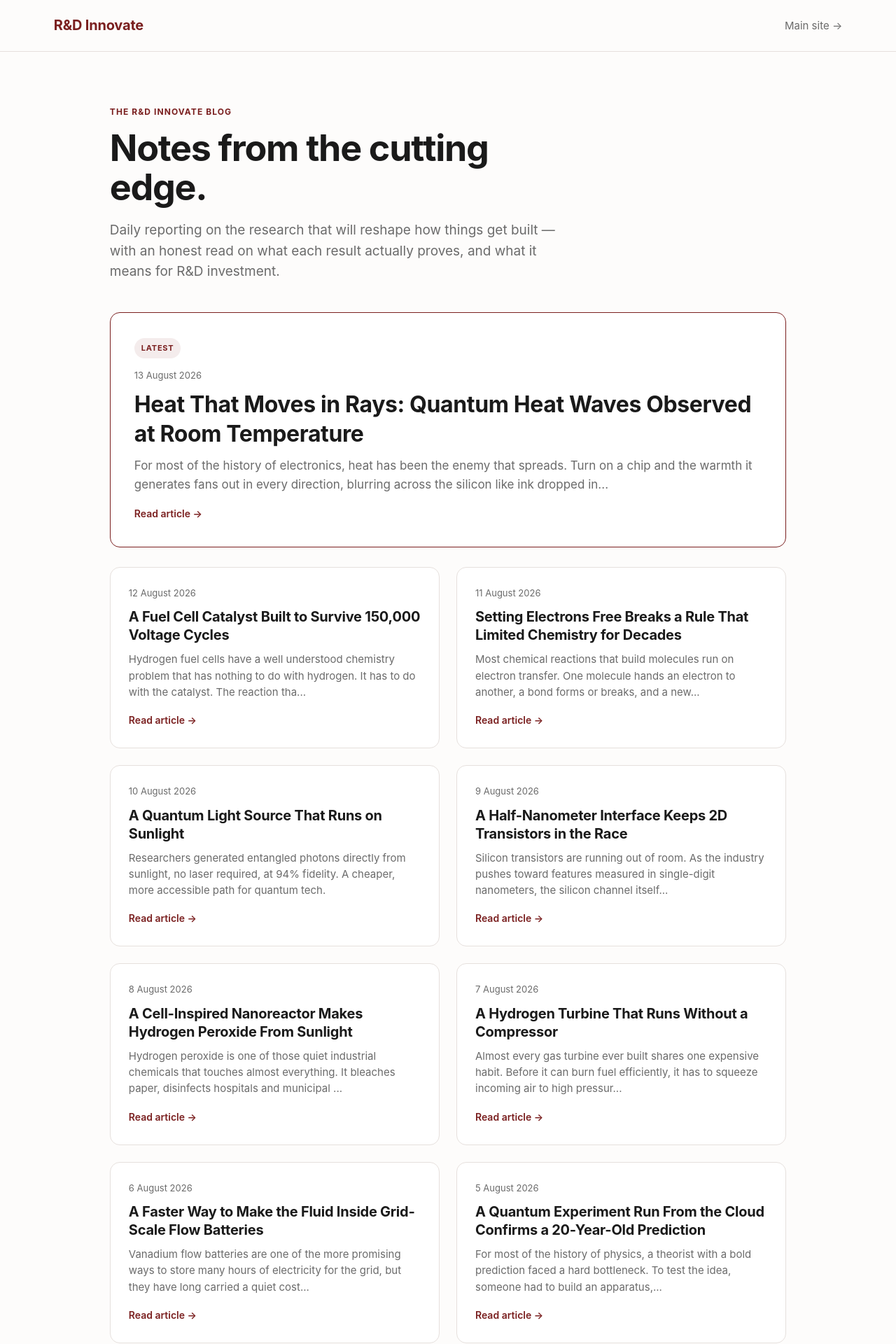
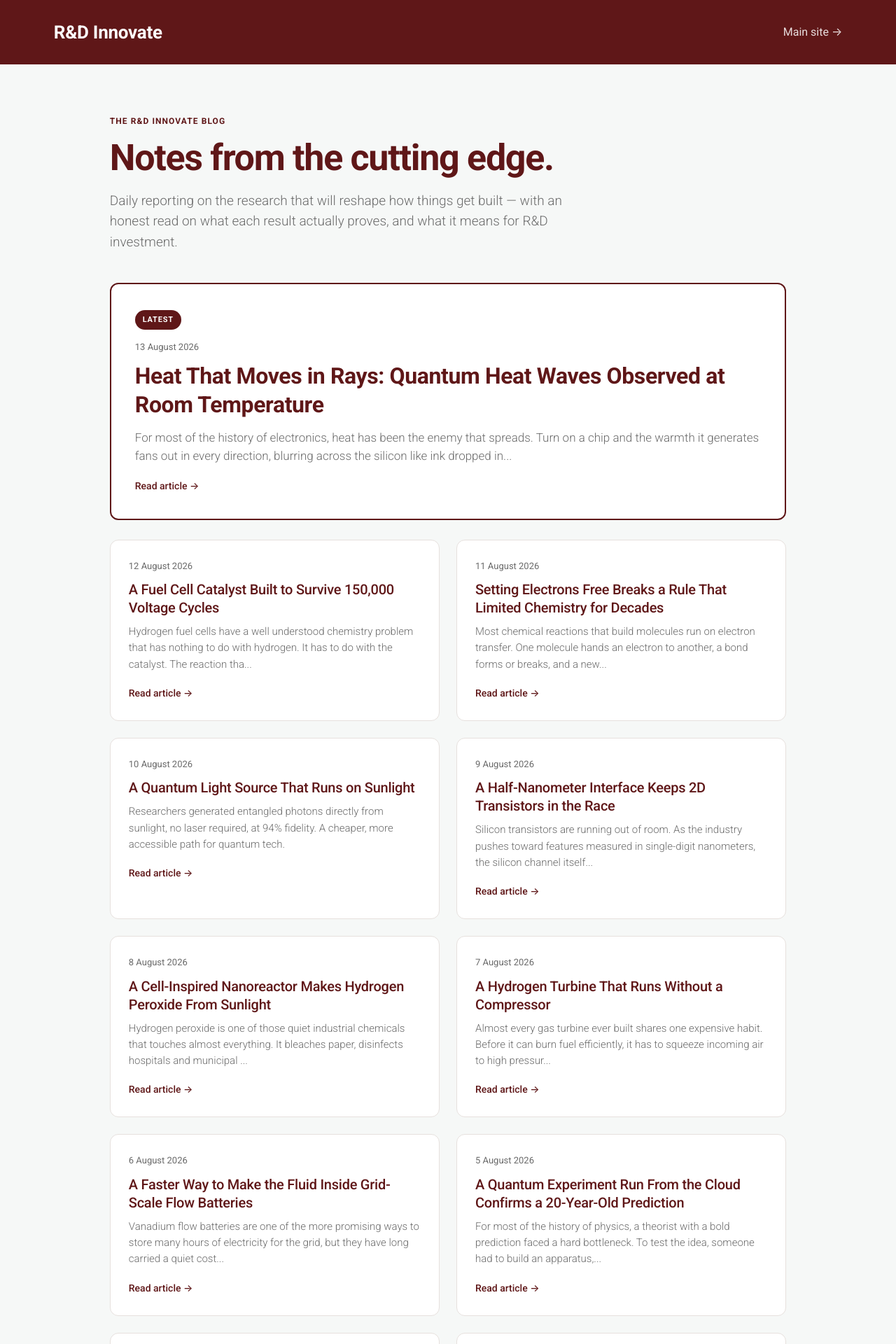
Before and after one commit to RDInnovateRD/rdinnovate-blog, a Jekyll site: the page built from index.html, in a window 1280 px wide. Shown: the top 1920 px of the page at 70% size. Built offline with Jekyll 4.4.1, drawn with Linux system fonts in a browser that asks for light colours.

Commit message:
Fix baseurl override breaking CSS; match rdinnovate.com theme

```diff
--- a/assets/style.css
+++ b/assets/style.css
@@ -1,82 +1,98 @@
+/* R&D Innovate blog — palette and type matched to rdinnovate.com */
+@import url('https://fonts.googleapis.com/css2?family=Roboto:wght@300;400;500;700&display=swap');
+
 :root{
-  --ink:#1a1a1a; --mut:#6b6b6b; --line:#e6e0dd;
-  --accent:#7A1F1F; --accent-soft:#f4ecec; --bg:#fdfcfb; --card:#fff;
+  --maroon:#5F1718;        /* exact header colour from rdinnovate.com */
+  --maroon-dk:#4a1213;
+  --maroon-soft:#f4ecec;
+  --ink:#1f1f1f; --mut:#6b6b6b; --line:#e6e0dd;
+  --bg:#f6f8f7;            /* matches the main site's off-white */
+  --card:#fff;
 }
 *{box-sizing:border-box}
 html{-webkit-text-size-adjust:100%}
 body{margin:0;background:var(--bg);color:var(--ink);
-  font:17px/1.65 -apple-system,BlinkMacSystemFont,"Segoe UI",Helvetica,Arial,sans-serif;
+  font:400 17px/1.65 Roboto,-apple-system,BlinkMacSystemFont,"Segoe UI",Arial,sans-serif;
   -webkit-font-smoothing:antialiased}
 
-header.site,footer.site{display:flex;justify-content:space-between;align-items:center;
-  padding:20px 6vw;border-bottom:1px solid var(--line)}
-footer.site{border:0;border-top:1px solid var(--line);color:var(--mut);
-  font-size:14px;margin-top:40px}
-footer.site a{color:var(--mut)}
-.brand{font-weight:700;font-size:20px;color:var(--accent);text-decoration:none;
-  letter-spacing:-.01em}
-header.site nav a{color:var(--mut);text-decoration:none;font-size:15px}
-header.site nav a:hover{color:var(--accent)}
+/* ---- header: solid maroon band, matching the main site ---- */
+header.site{display:flex;justify-content:space-between;align-items:center;
+  padding:22px 6vw;background:var(--maroon);border:0}
+.brand{font-weight:700;font-size:26px;color:#fff;text-decoration:none;letter-spacing:-.01em}
+header.site nav a{color:rgba(255,255,255,.85);text-decoration:none;font-size:16px;
+  line-height:3;margin-left:22px;transition:color .15s}
+header.site nav a:hover{color:#fff}
+
+footer.site{display:flex;justify-content:space-between;align-items:center;
+  padding:26px 6vw;background:var(--maroon);color:rgba(255,255,255,.8);
+  font-size:14px;margin-top:56px}
+footer.site a{color:rgba(255,255,255,.8)}
+footer.site a:hover{color:#fff}
 
 main{max-width:1120px;margin:0 auto;padding:0 6vw}
 
-.hero{padding:76px 0 44px;max-width:660px}
+.hero{padding:72px 0 44px;max-width:680px}
 .eyebrow{text-transform:uppercase;letter-spacing:.09em;font-size:12px;
-  color:var(--accent);font-weight:700;margin:0 0 14px}
+  color:var(--maroon);font-weight:700;margin:0 0 14px}
 .hero h1{font-size:clamp(34px,5vw,52px);line-height:1.08;margin:0 0 18px;
-  letter-spacing:-.025em}
-.lede{color:var(--mut);font-size:19px;margin:0;line-height:1.55}
+  letter-spacing:-.025em;font-weight:700;color:var(--maroon)}
+.lede{color:var(--mut);font-size:19px;margin:0;line-height:1.55;font-weight:300}
 
 .card{display:block;padding:26px;background:var(--card);border:1px solid var(--line);
-  border-radius:14px;text-decoration:none;color:inherit;
+  border-radius:12px;text-decoration:none;color:inherit;
   transition:transform .18s ease,box-shadow .18s ease,border-color .18s ease}
-.card:hover{transform:translateY(-3px);box-shadow:0 14px 30px rgba(0,0,0,.075);
-  border-color:var(--accent)}
+.card:hover{transform:translateY(-3px);box-shadow:0 14px 30px rgba(95,23,24,.10);
+  border-color:var(--maroon)}
 .card time{display:block;font-size:13px;color:var(--mut);margin-bottom:10px}
-.card h2{font-size:20px;line-height:1.3;margin:0 0 10px;letter-spacing:-.012em}
-.card p{color:var(--mut);font-size:15px;margin:0 0 14px;line-height:1.55}
-.more{color:var(--accent);font-size:14px;font-weight:600}
+.card h2{font-size:20px;line-height:1.3;margin:0 0 10px;letter-spacing:-.012em;
+  font-weight:500;color:var(--maroon)}
+.card p{color:var(--mut);font-size:15px;margin:0 0 14px;line-height:1.55;font-weight:300}
+.more{color:var(--maroon);font-size:14px;font-weight:500}
 
-.feature{margin-bottom:28px;padding:34px;border-color:var(--accent)}
-.feature h2{font-size:clamp(24px,3vw,32px);margin-bottom:12px}
+.feature{margin-bottom:28px;padding:34px;border-color:var(--maroon);border-width:2px}
+.feature h2{font-size:clamp(24px,3vw,32px);margin-bottom:12px;font-weight:700}
 .feature p{font-size:17px}
-.tag{display:inline-block;background:var(--accent-soft);color:var(--accent);
+.tag{display:inline-block;background:var(--maroon);color:#fff;
   font-size:11px;font-weight:700;letter-spacing:.07em;text-transform:uppercase;
-  padding:5px 10px;border-radius:20px;margin-bottom:14px}
+  padding:5px 11px;border-radius:20px;margin-bottom:14px}
 
 .grid{display:grid;gap:24px;
   grid-template-columns:repeat(auto-fill,minmax(320px,1fr));padding-bottom:20px}
 
+/* ---- article page ---- */
 .post{max-width:720px;margin:0 auto;padding:56px 0 40px}
-.post .eyebrow a{text-decoration:none;color:var(--accent)}
+.post .eyebrow a{text-decoration:none;color:var(--maroon)}
 .post > time{display:block;font-size:14px;color:var(--mut);margin-bottom:10px}
 .post h1{font-size:clamp(30px,4vw,42px);line-height:1.14;letter-spacing:-.025em;
-  margin:0 0 34px}
-.post h2{font-size:24px;margin:46px 0 12px;letter-spacing:-.015em;line-height:1.3}
-.post h3{font-size:19px;margin:32px 0 10px}
+  margin:0 0 34px;font-weight:700;color:var(--maroon)}
+.post h2{font-size:24px;margin:46px 0 12px;letter-spacing:-.015em;line-height:1.3;
+  font-weight:500;color:var(--maroon)}
+.post h3{font-size:19px;margin:32px 0 10px;font-weight:500}
 .post p{margin:0 0 20px}
-.post a{color:var(--accent)}
+.post a{color:var(--maroon)}
 .post ul,.post ol{padding-left:22px;margin:0 0 20px}
 .post li{margin-bottom:8px}
 .post blockquote{margin:26px 0;padding:4px 0 4px 20px;
-  border-left:3px solid var(--accent);color:var(--mut);font-style:italic}
-.post code{background:var(--accent-soft);padding:2px 6px;border-radius:4px;font-size:14px}
-.post pre{background:#faf7f6;border:1px solid var(--line);border-radius:10px;
+  border-left:3px solid var(--maroon);color:var(--mut);font-style:italic}
+.post code{background:var(--maroon-soft);padding:2px 6px;border-radius:4px;font-size:14px}
+.post pre{background:#fff;border:1px solid var(--line);border-radius:10px;
   padding:16px;overflow-x:auto}
 .post pre code{background:none;padding:0}
 .post hr{border:0;border-top:1px solid var(--line);margin:36px 0}
 .post img{max-width:100%;height:auto;border-radius:10px}
 .post table{width:100%;border-collapse:collapse;margin:0 0 22px;font-size:15px}
 .post th,.post td{border:1px solid var(--line);padding:9px 12px;text-align:left}
-.post th{background:var(--accent-soft)}
+.post th{background:var(--maroon-soft);color:var(--maroon)}
 
 .pagenav{max-width:720px;margin:0 auto;padding:24px 0 70px;display:flex;
   justify-content:space-between;gap:20px;border-top:1px solid var(--line)}
-.pagenav a{color:var(--accent);text-decoration:none;font-size:15px;
-  font-weight:600;max-width:47%}
+.pagenav a{color:var(--maroon);text-decoration:none;font-size:15px;
+  font-weight:500;max-width:47%}
 .pagenav a.r{text-align:right;margin-left:auto}
 
 @media (max-width:640px){
+  header.site{flex-direction:column;gap:6px;padding:18px 6vw}
+  header.site nav a{margin:0 12px}
   .hero{padding:48px 0 32px}
   .card,.feature{padding:22px}
   .pagenav{flex-direction:column}
```
Also changed, not shown: .github/workflows/publish.yml.
